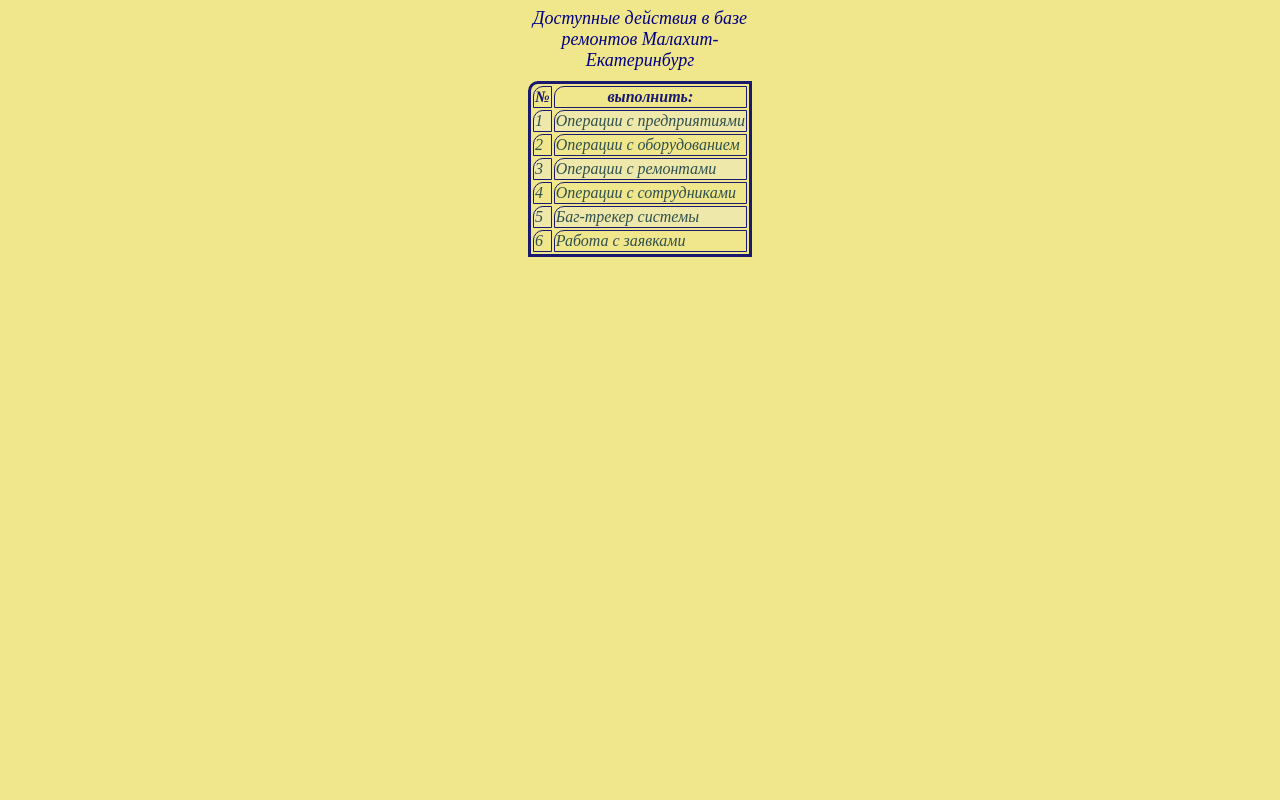
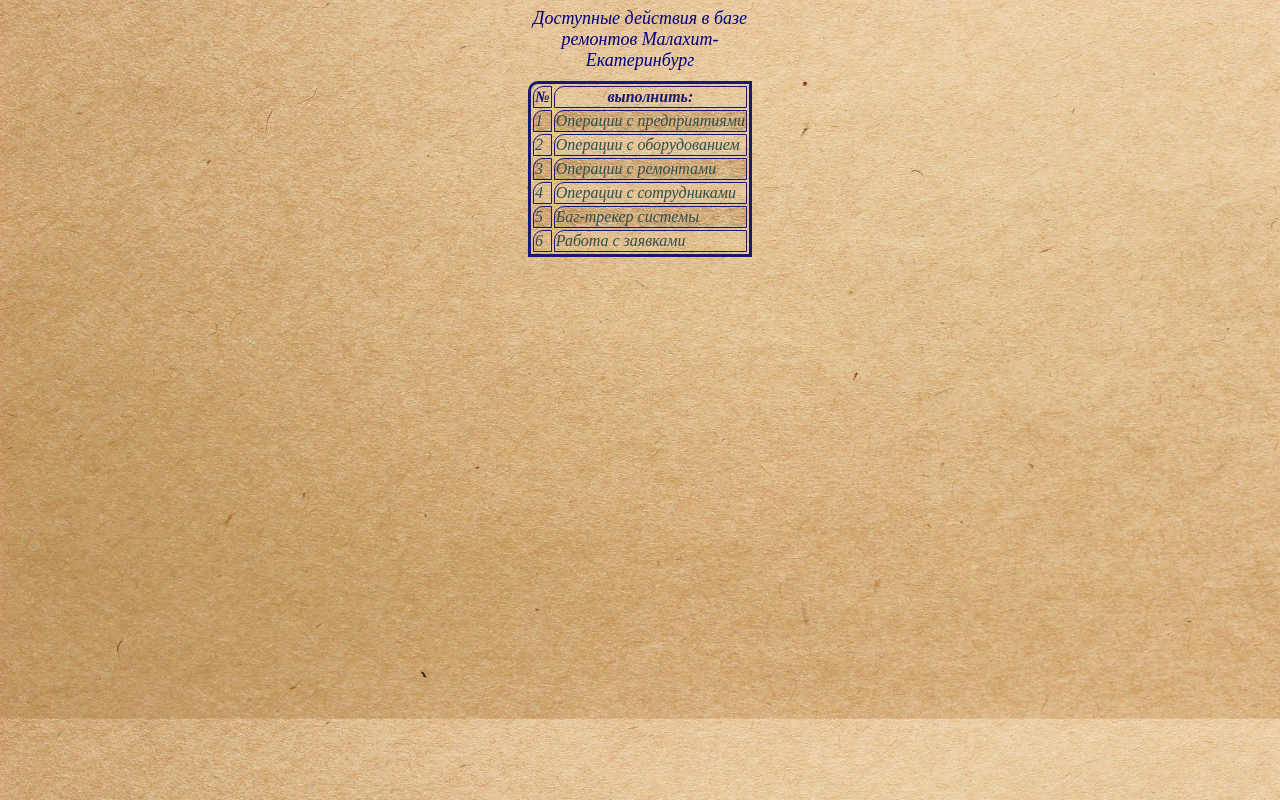
Before and after one commit to saibogo/work_history, a Flask app: page / in a window 1280 px wide. Run offline with Flask 2, Linux system fonts and the light colour scheme; parts of the project's set-up code (start-up, migrations or seed data) failed here and were passed over.

Commit message:
Add background image

```diff
--- a/wh_app/web/server.py
+++ b/wh_app/web/server.py
@@ -37,6 +37,11 @@ def favicon():
 @app.route('/syyles.css')
 def styles():
     return send_from_directory(config.static_dir, 'style.css')
+
+
+@app.route('/image/background.jpg')
+def get_background_image():
+    return send_from_directory(config.static_dir, 'image/background.jpg')
 
 
 @app.route("/equips")
--- a/wh_app/web/static/style.css
+++ b/wh_app/web/static/style.css
@@ -1,6 +1,8 @@
 body {
     background: Khaki;
     color: MidnightBlue;
+    background-image: url("/image/background.jpg");
+    background-size: 100%;
     }
 
 h1 {
@@ -12,7 +14,7 @@ h3 {
     }
 
 table {
-    background: Khaki;
+    /*background: Khaki;*/
     border: 3px solid;
     margin: auto;
     border-top-left-radius: 10px;
@@ -38,7 +40,8 @@ td {
     }
 
 tr:nth-child(even) {
-    background-color: palegoldenrod;
+    /*background-color: palegoldenrod;*/
+    background-image: url("/image/background.jpg");
     }
 
 tr > :nth-child(3) {
```
Also changed, not shown: wh_app/config_and_backup/postgress_backup.db, wh_app/web/static/image/background.jpg (added), 1 other file.
